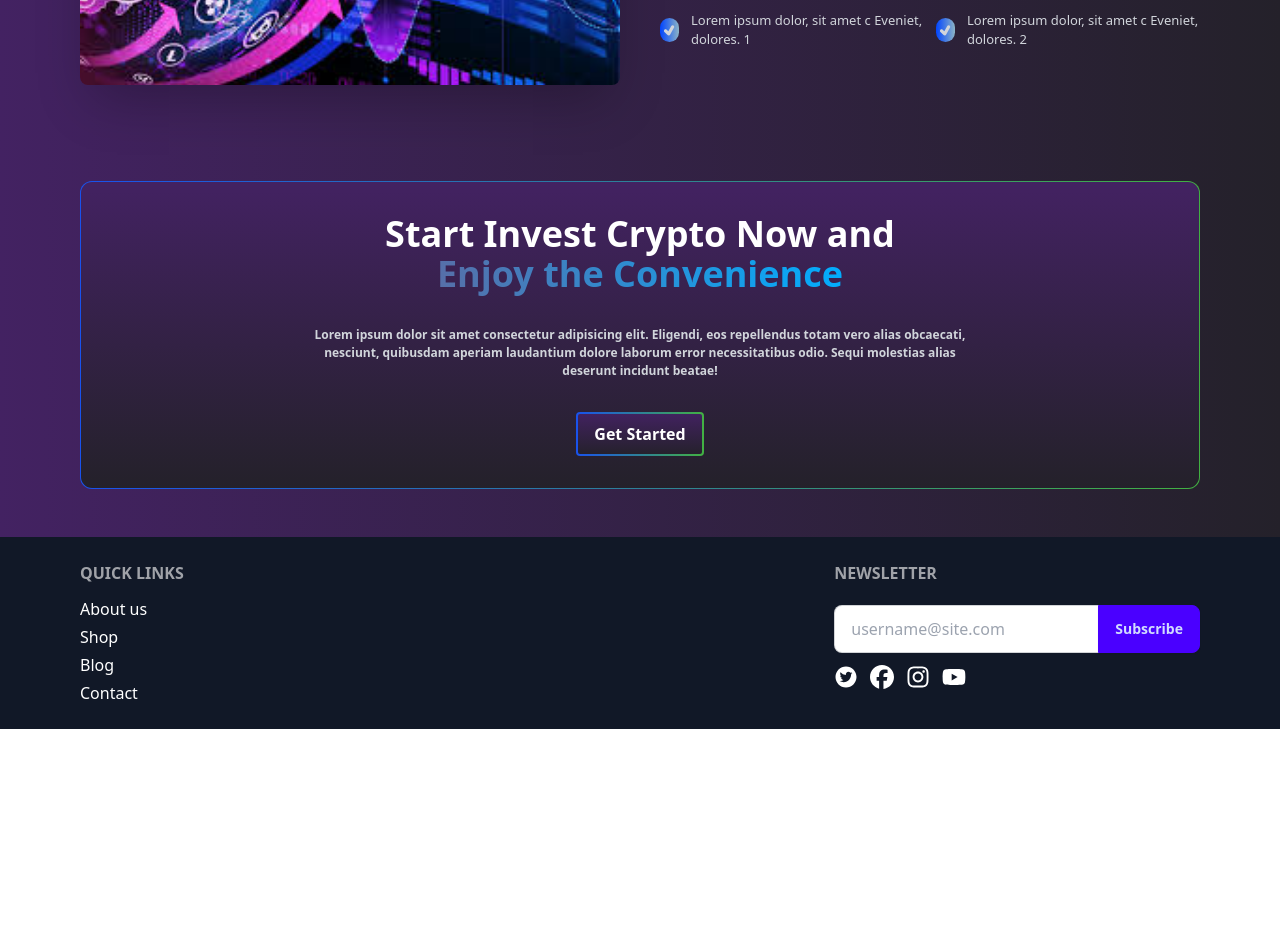
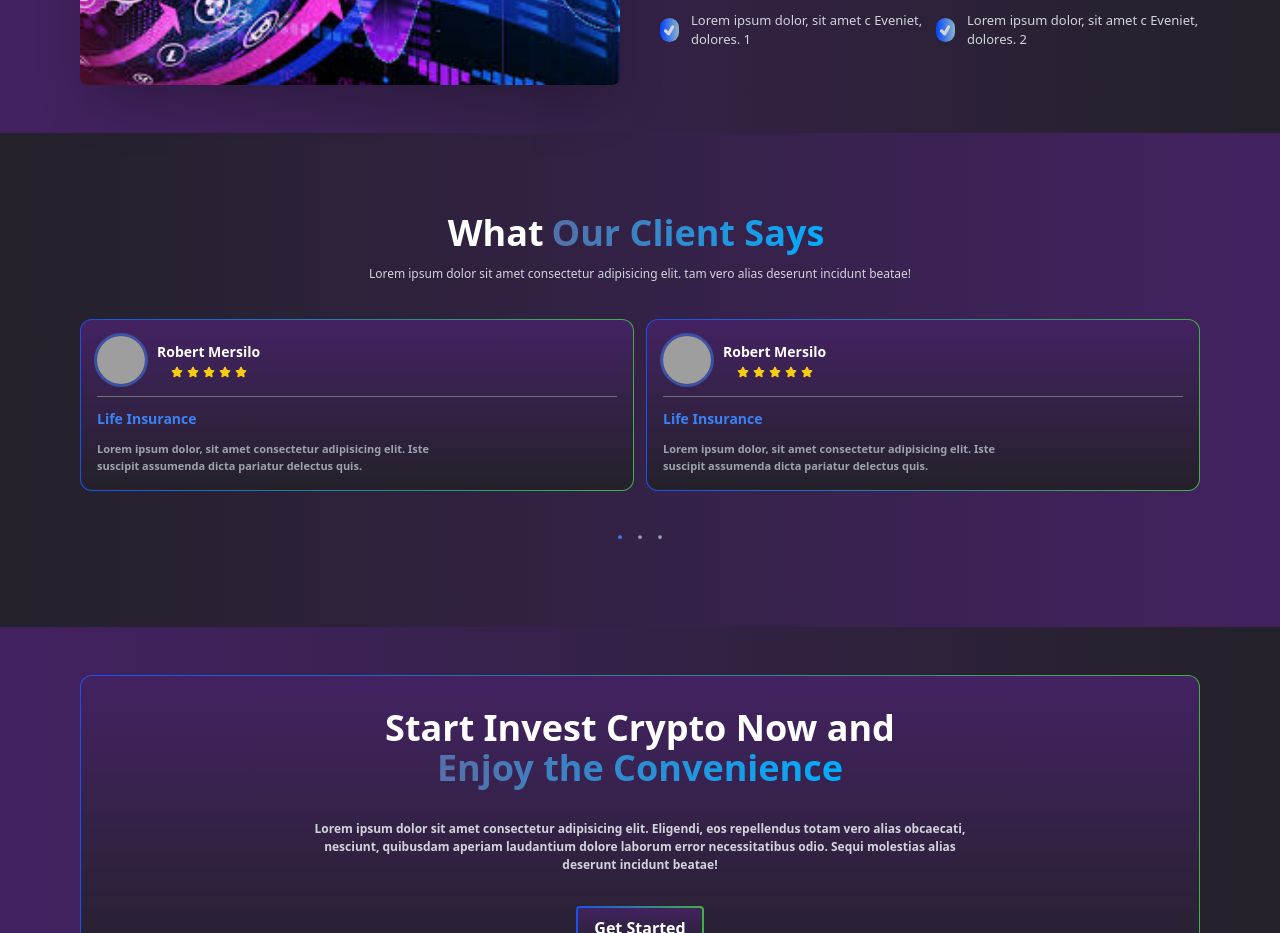
Before and after one commit to mdhabibur/frlnce_fgma_html, a React (Vite) app: page / in a window 1280 px wide. Shown: the part 1940-2873 px from the top of the page. Before the commit the page ends 2669 px from the top, so only its background shows below. Built offline with nearby package versions, Linux system fonts and the light colour scheme; grey boxes are pictures that could not be loaded.

Commit message:
final rev 1

```diff
--- /dev/null
+++ b/src/components/home/Avatar.jsx
@@ -0,0 +1,13 @@
+import React from 'react'
+
+const Avatar = () => {
+  return (
+    <div className="avatar">
+    <div className= "w-12 rounded-full ring">
+        <img src="https://img.daisyui.com/images/stock/photo-1534528741775-53994a69daeb.webp" />
+    </div>
+    </div>
+  )
+}
+
+export default Avatar
--- /dev/null
+++ b/src/components/home/ClientReviewSection.jsx
@@ -0,0 +1,112 @@
+import React from 'react'
+import { FaStar } from "react-icons/fa6";
+import Avatar from './Avatar';
+import { BsDot } from "react-icons/bs";
+
+
+
+const ClientReviewSection = () => {
+  return (
+    <div className="hero max-h-full py-6">
+    <div className="hero-content max-w-[100%] w-[100%] p-0  flex-col sm:flex-row gap-4 justify-start items-center py-8 ">
+
+        <div className=" flex flex-col items-center justify-center w-[100%] gap-3 ">
+
+            <h3 className="my_h2  text-center">
+                What
+                <span className="gradient-text font-bold px-2">Our Client Says</span>
+
+            </h3>
+
+            <p className=' items-center text-center text-[12px] w-[60%]  text-gray-300'>Lorem ipsum dolor sit amet consectetur adipisicing elit. tam vero alias  deserunt incidunt beatae!</p>
+
+
+           <div className='flex flex-col sm:flex-row gap-3 items-center justify-center my-6'>
+
+                <div className='btn_outline_blue_sky_blue border-[1px] rounded-[12px] sm:w-1/2 flex flex-col gap-3 p-4  '>
+
+                <div className='pb-3 border-b-[1px] border-b-gray-500 flex flex-col sm:flex-row gap-3 items-center justify-start'>
+
+                    <Avatar />
+
+                    <div className='flex flex-col gap-1  items-center justify-center'>
+                        <h5 className='my_h5'>Robert Mersilo</h5>
+
+                        <div className='flex flex-row gap-1'>
+                            <FaStar className='w-3 h-3 text-yellow-400' />
+                            <FaStar className='w-3 h-3 text-yellow-400' />
+                            <FaStar className='w-3 h-3 text-yellow-400' />
+                            <FaStar className='w-3 h-3 text-yellow-400' />
+                            <FaStar className='w-3 h-3 text-yellow-400' />
+
+                        </div>
+
+
+                    </div>
+
+
+
+                </div>
+
+                <h5 className='my_h5 text-blue-500'>Life Insurance</h5>
+                <p className='text-[11px] w-[70%] font-semibold text-gray-400'>Lorem ipsum dolor, sit amet consectetur adipisicing elit. Iste suscipit assumenda dicta pariatur delectus quis.</p>
+
+                </div>
+
+
+                <div className='btn_outline_blue_sky_blue border-[1px] rounded-[12px] sm:w-1/2 flex flex-col gap-3 p-4  '>
+
+                <div className='pb-3 border-b-[1px] border-b-gray-500 flex flex-col sm:flex-row gap-3 items-center justify-start'>
+
+                    <Avatar />
+
+                    <div className='flex flex-col gap-1  items-center justify-center'>
+                        <h5 className='my_h5'>Robert Mersilo</h5>
+
+                        <div className='flex flex-row gap-1'>
+                            <FaStar className='w-3 h-3 text-yellow-400' />
+                            <FaStar className='w-3 h-3 text-yellow-400' />
+                            <FaStar className='w-3 h-3 text-yellow-400' />
+                            <FaStar className='w-3 h-3 text-yellow-400' />
+                            <FaStar className='w-3 h-3 text-yellow-400' />
+
+                        </div>
+
+
+                    </div>
+
+
+
+                </div>
+
+                <h5 className='my_h5 text-blue-500'>Life Insurance</h5>
+                <p className='text-[11px] w-[70%] font-semibold text-gray-400'>Lorem ipsum dolor, sit amet consectetur adipisicing elit. Iste suscipit assumenda dicta pariatur delectus quis.</p>
+
+                </div>
+
+
+
+           </div>
+
+            <div className='flex flex-row'>
+            <BsDot className='w-5 h-5 text-blue-500'/>
+            <BsDot className='w-5 h-5 text-gray-400'/>
+            <BsDot className='w-5 h-5 text-gray-400'/>
+
+            </div>
+
+
+
+        </div>
+
+
+
+
+
+
+    </div>
+</div>
+  )
+}
+
+export default ClientReviewSection
--- a/src/pages/Home.jsx
+++ b/src/pages/Home.jsx
@@ -5,6 +5,7 @@ import ServicesSection from "../components/home/ServicesSection";
 import DealsSection from "../components/home/DealsSection";
 import InvestmentSection from "../components/home/InvestmentSection";
 import StartInvestSection from "../components/home/StartInvestSection";
+import ClientReviewSection from "../components/home/ClientReviewSection";
 
 const Home = () => {
 	return (
@@ -59,6 +60,18 @@ const Home = () => {
 
 
 
+			{/*client review sections  */}
+
+			<div
+			id="clientReviewSection"
+			className="clientReviewSection bg-custom-gradient-rtl section-main-layout text-white "
+			>
+                <ClientReviewSection />
+
+			</div>
+
+
+
            {/*start Investment sections  */}
 		   <div
 				id="startInvestSection"
```
